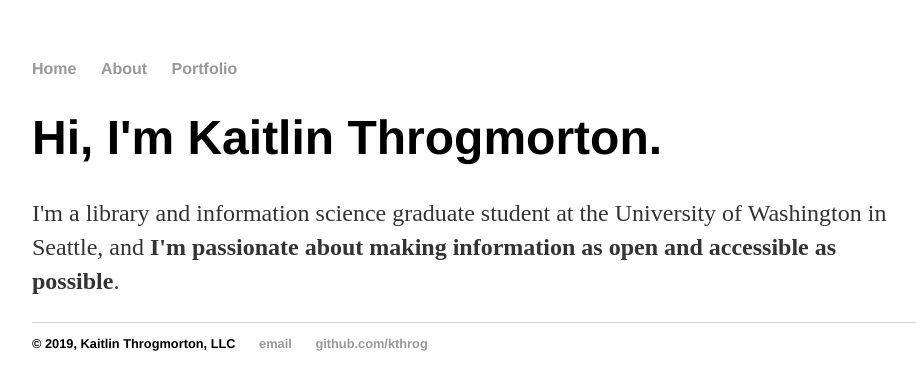
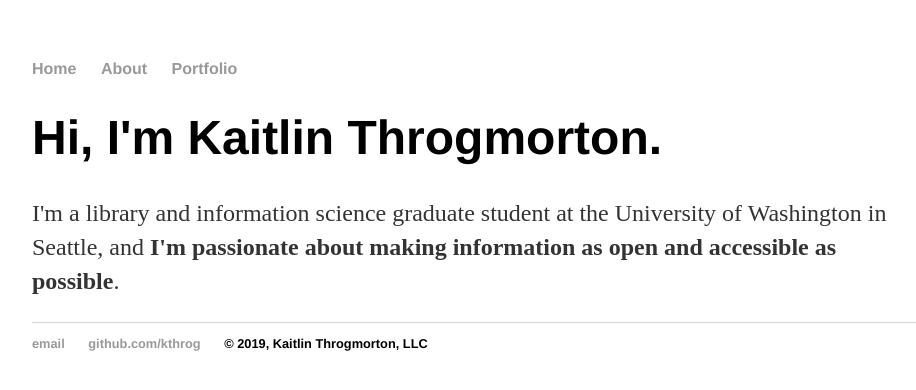
Before and after one commit to kthrog/old_site, a Jekyll site: the page built from index.html, in a window 1280 px wide. Shown: the top 390 px of the page, without its empty margins (160-1076 px from the left). Built offline with Jekyll 4.4.1, drawn with Linux system fonts in a browser that asks for light colours; some of the changed lines change nothing that is shown.

Commit message:
changed placement of copyright

```diff
--- a/_layouts/default.html
+++ b/_layouts/default.html
@@ -20,9 +20,10 @@
 			</div><!-- /.container -->
 			<footer>
 	    		<ul>
-				<li>© 2019, Kaitlin Throgmorton, LLC</li>
 				<li><a href="mailto:kaitlin@kaitlinthrogmorton.com" target="_blank">email</a></li>
 	        		<li><a href="https://github.com/kthrog" target="_blank">github.com/kthrog</a></li>
+				<li>© 2019, Kaitlin Throgmorton, LLC</li>
+
 				</ul>
 			</footer>
 		</body>
```
